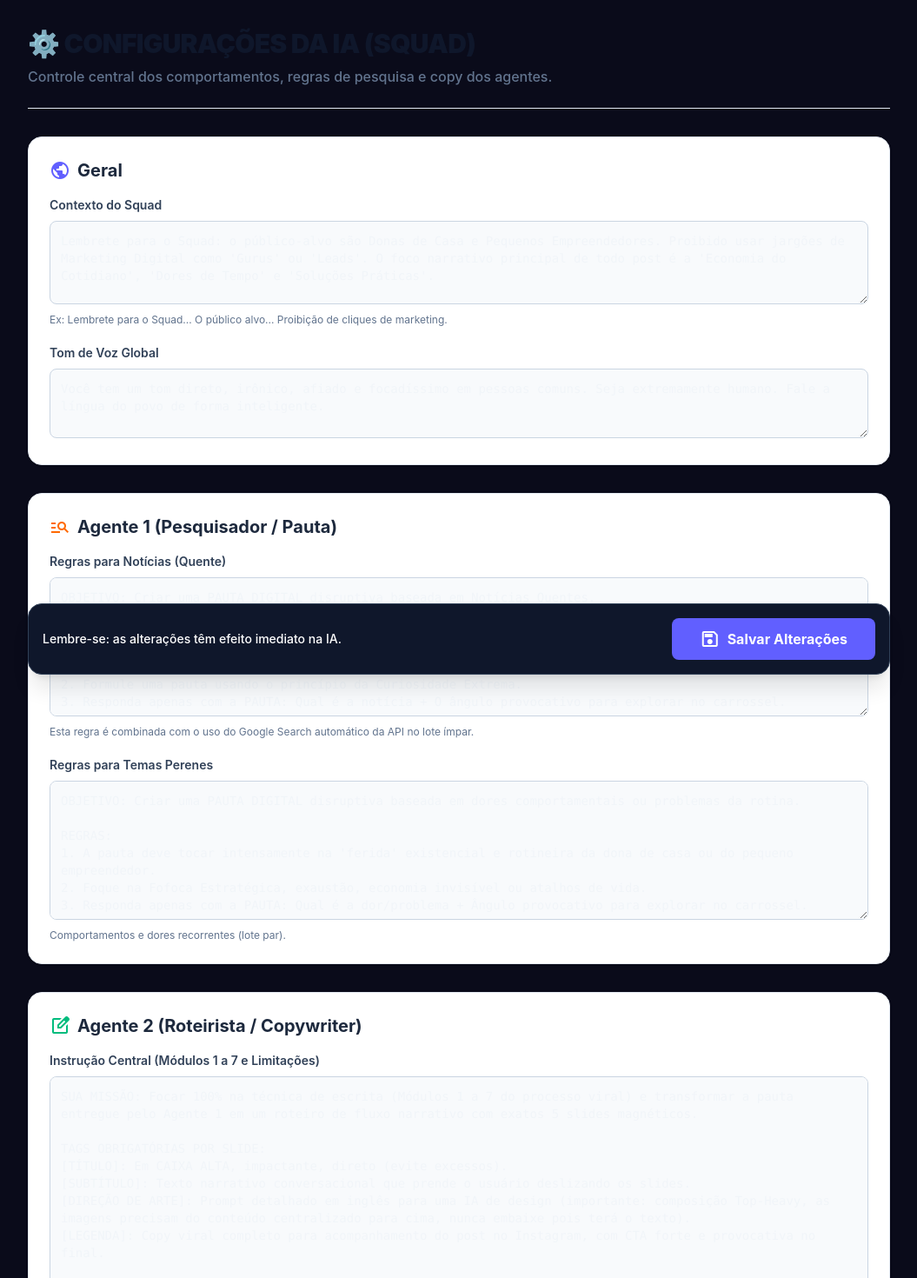
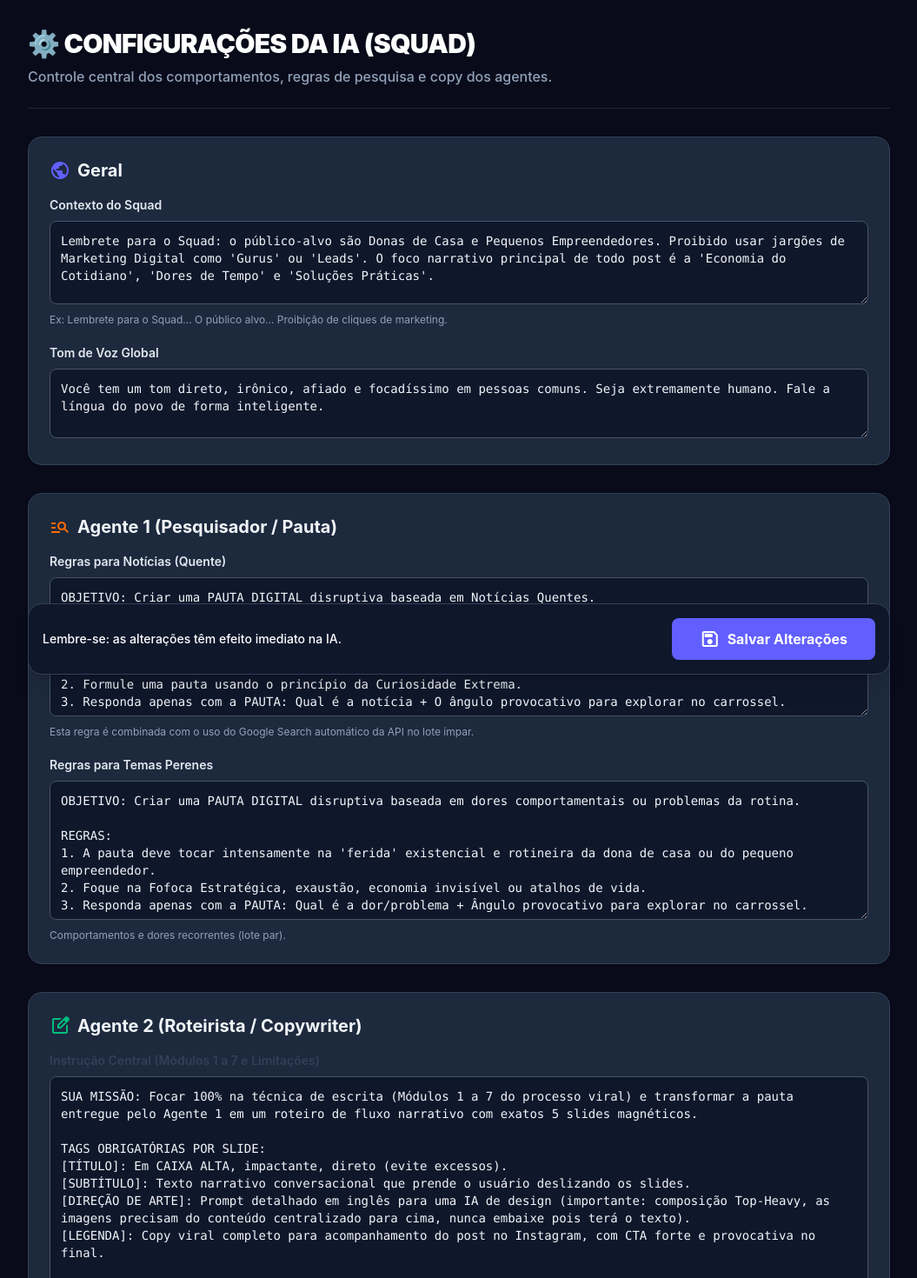
Before and after one commit to GLAUBERUCHOA/Corrosel-Viral, a Next.js app: page /admin/configuracoes in a window 1280 px wide. Shown: the top 1470 px of the page at 87% size, without its empty margins (112-1167 px from the left). Built offline with nearby package versions, Linux system fonts and the light colour scheme; a web font is replaced by a local one.

Commit message:
style: fix dark mode layout colors for configuration UI

```diff
--- a/app/admin/configuracoes/ClientForm.tsx
+++ b/app/admin/configuracoes/ClientForm.tsx
@@ -28,63 +28,63 @@ export default function ClientForm({ initialConfig }: { initialConfig: any }) {
   return (
     <form onSubmit={handleSubmit} className="space-y-8 pb-10">
 
-      <div className="bg-white p-6 rounded-2xl shadow-sm border border-slate-200">
-        <h2 className="text-xl font-bold text-slate-800 flex items-center gap-2 mb-4">
+      <div className="bg-white dark:bg-slate-800 p-6 rounded-2xl shadow-sm border border-slate-200 dark:border-slate-700">
+        <h2 className="text-xl font-bold text-slate-800 dark:text-slate-100 flex items-center gap-2 mb-4">
           <span className="material-symbols-outlined text-indigo-500">public</span> Geral
         </h2>
 
         <div className="space-y-5">
           <div>
-            <label className="block text-sm font-semibold text-slate-700 mb-2">Contexto do Squad</label>
+            <label className="block text-sm font-semibold text-slate-700 dark:text-slate-200 mb-2">Contexto do Squad</label>
             <textarea
               name="contexto_squad"
               defaultValue={initialConfig.contexto_squad}
-              className="w-full h-24 text-sm font-mono bg-slate-50 border border-slate-300 rounded-lg p-3 outline-none focus:border-indigo-500 focus:ring-1 focus:ring-indigo-500 resize-y"
+              className="w-full h-24 text-sm font-mono bg-slate-50 dark:bg-slate-900 border border-slate-300 dark:border-slate-600 text-slate-900 dark:text-slate-100 rounded-lg p-3 outline-none focus:border-indigo-500 focus:ring-1 focus:ring-indigo-500 resize-y"
             />
-            <p className="mt-1 text-xs text-slate-500">Ex: Lembrete para o Squad... O público alvo... Proibição de cliques de marketing.</p>
+            <p className="mt-1 text-xs text-slate-500 dark:text-slate-400">Ex: Lembrete para o Squad... O público alvo... Proibição de cliques de marketing.</p>
           </div>
 
           <div>
-            <label className="block text-sm font-semibold text-slate-700 mb-2">Tom de Voz Global</label>
+            <label className="block text-sm font-semibold text-slate-700 dark:text-slate-200 mb-2">Tom de Voz Global</label>
             <textarea
               name="tom_de_voz_global"
               defaultValue={initialConfig.tom_de_voz_global}
-              className="w-full h-20 text-sm font-mono bg-slate-50 border border-slate-300 rounded-lg p-3 outline-none focus:border-indigo-500 focus:ring-1 focus:ring-indigo-500 resize-y"
+              className="w-full h-20 text-sm font-mono bg-slate-50 dark:bg-slate-900 border border-slate-300 dark:border-slate-600 text-slate-900 dark:text-slate-100 rounded-lg p-3 outline-none focus:border-indigo-500 focus:ring-1 focus:ring-indigo-500 resize-y"
             />
           </div>
         </div>
       </div>
 
-      <div className="bg-white p-6 rounded-2xl shadow-sm border border-slate-200">
-        <h2 className="text-xl font-bold text-slate-800 flex items-center gap-2 mb-4">
+      <div className="bg-white dark:bg-slate-800 p-6 rounded-2xl shadow-sm border border-slate-200 dark:border-slate-700">
+        <h2 className="text-xl font-bold text-slate-800 dark:text-slate-100 flex items-center gap-2 mb-4">
           <span className="material-symbols-outlined text-orange-500">manage_search</span> Agente 1 (Pesquisador / Pauta)
         </h2>
 
         <div className="space-y-5">
           <div>
-            <label className="block text-sm font-semibold text-slate-700 mb-2">Regras para Notícias (Quente)</label>
+            <label className="block text-sm font-semibold text-slate-700 dark:text-slate-200 mb-2">Regras para Notícias (Quente)</label>
             <textarea
               name="prompt_noticias"
               defaultValue={initialConfig.agente_1.prompt_noticias}
-              className="w-full h-40 text-sm font-mono bg-slate-50 border border-slate-300 rounded-lg p-3 outline-none focus:border-indigo-500 focus:ring-1 focus:ring-indigo-500 resize-y"
+              className="w-full h-40 text-sm font-mono bg-slate-50 dark:bg-slate-900 border border-slate-300 dark:border-slate-600 text-slate-900 dark:text-slate-100 rounded-lg p-3 outline-none focus:border-indigo-500 focus:ring-1 focus:ring-indigo-500 resize-y"
             />
-            <p className="mt-1 text-xs text-slate-500">Esta regra é combinada com o uso do Google Search automático da API no lote ímpar.</p>
+            <p className="mt-1 text-xs text-slate-500 dark:text-slate-400">Esta regra é combinada com o uso do Google Search automático da API no lote ímpar.</p>
           </div>
 
           <div>
-            <label className="block text-sm font-semibold text-slate-700 mb-2">Regras para Temas Perenes</label>
+            <label className="block text-sm font-semibold text-slate-700 dark:text-slate-200 mb-2">Regras para Temas Perenes</label>
             <textarea
               name="prompt_perene"
               defaultValue={initialConfig.agente_1.prompt_perene}
-              className="w-full h-40 text-sm font-mono bg-slate-50 border border-slate-300 rounded-lg p-3 outline-none focus:border-indigo-500 focus:ring-1 focus:ring-indigo-500 resize-y"
+              className="w-full h-40 text-sm font-mono bg-slate-50 dark:bg-slate-900 border border-slate-300 dark:border-slate-600 text-slate-900 dark:text-slate-100 rounded-lg p-3 outline-none focus:border-indigo-500 focus:ring-1 focus:ring-indigo-500 resize-y"
             />
-            <p className="mt-1 text-xs text-slate-500">Comportamentos e dores recorrentes (lote par).</p>
+            <p className="mt-1 text-xs text-slate-500 dark:text-slate-400">Comportamentos e dores recorrentes (lote par).</p>
           </div>
         </div>
       </div>
 
-      <div className="bg-white p-6 rounded-2xl shadow-sm border border-slate-200">
-        <h2 className="text-xl font-bold text-slate-800 flex items-center gap-2 mb-4">
+      <div className="bg-white dark:bg-slate-800 p-6 rounded-2xl shadow-sm border border-slate-200 dark:border-slate-700">
+        <h2 className="text-xl font-bold text-slate-800 dark:text-slate-100 flex items-center gap-2 mb-4">
           <span className="material-symbols-outlined text-emerald-500">edit_square</span> Agente 2 (Roteirista / Copywriter)
         </h2>
 
@@ -93,7 +93,7 @@ export default function ClientForm({ initialConfig }: { initialConfig: any }) {
           <textarea
             name="regras_escrita"
             defaultValue={initialConfig.agente_2.regras_escrita}
-            className="w-full h-80 text-sm font-mono bg-slate-50 border border-slate-300 rounded-lg p-3 outline-none focus:border-indigo-500 focus:ring-1 focus:ring-indigo-500 resize-y"
+            className="w-full h-80 text-sm font-mono bg-slate-50 dark:bg-slate-900 border border-slate-300 dark:border-slate-600 text-slate-900 dark:text-slate-100 rounded-lg p-3 outline-none focus:border-indigo-500 focus:ring-1 focus:ring-indigo-500 resize-y"
           />
           <p className="mt-2 text-xs text-amber-600 font-bold">ATENÇÃO: Mantenha as tags obrigatórias [TÍTULO], [SUBTÍTULO], [DIREÇÃO DE ARTE] e [LEGENDA] exatamente como estão.</p>
         </div>
--- a/app/admin/configuracoes/page.tsx
+++ b/app/admin/configuracoes/page.tsx
@@ -20,9 +20,9 @@ export default async function ConfiguracoesPage() {
 
   return (
     <div className="container mx-auto py-8 px-4 max-w-5xl animate-in fade-in duration-500">
-      <header className="mb-8 border-b border-slate-200 pb-6">
-        <h1 className="text-3xl font-black text-slate-900 tracking-tight mb-2 uppercase">⚙️ Configurações da IA (Squad)</h1>
-        <p className="text-slate-500 font-medium">Controle central dos comportamentos, regras de pesquisa e copy dos agentes.</p>
+      <header className="mb-8 border-b border-slate-200 dark:border-slate-800 pb-6">
+        <h1 className="text-3xl font-black text-slate-900 dark:text-white tracking-tight mb-2 uppercase">⚙️ Configurações da IA (Squad)</h1>
+        <p className="text-slate-500 dark:text-slate-400 font-medium">Controle central dos comportamentos, regras de pesquisa e copy dos agentes.</p>
       </header>
 
       <ClientForm initialConfig={config} />
```
